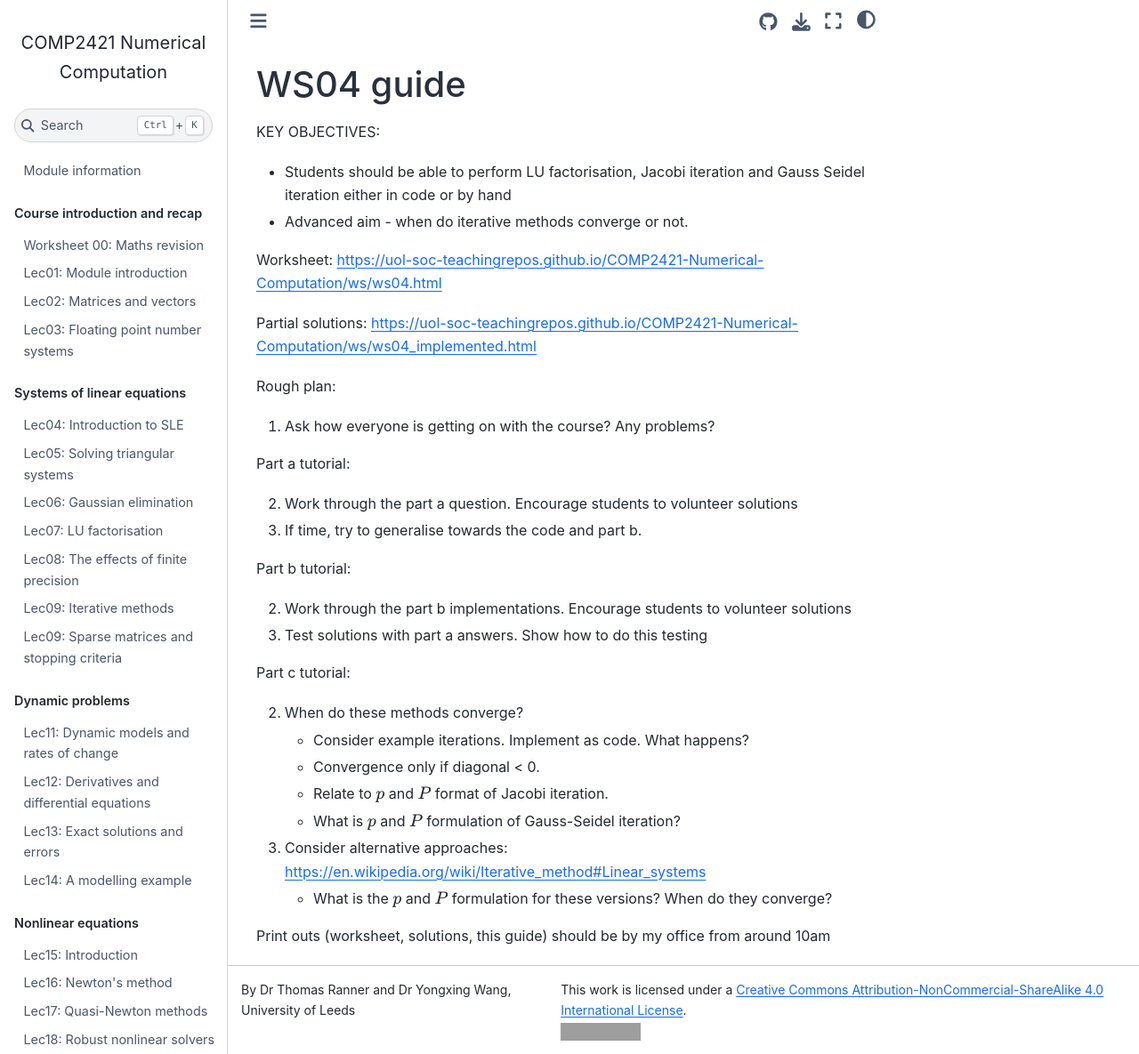
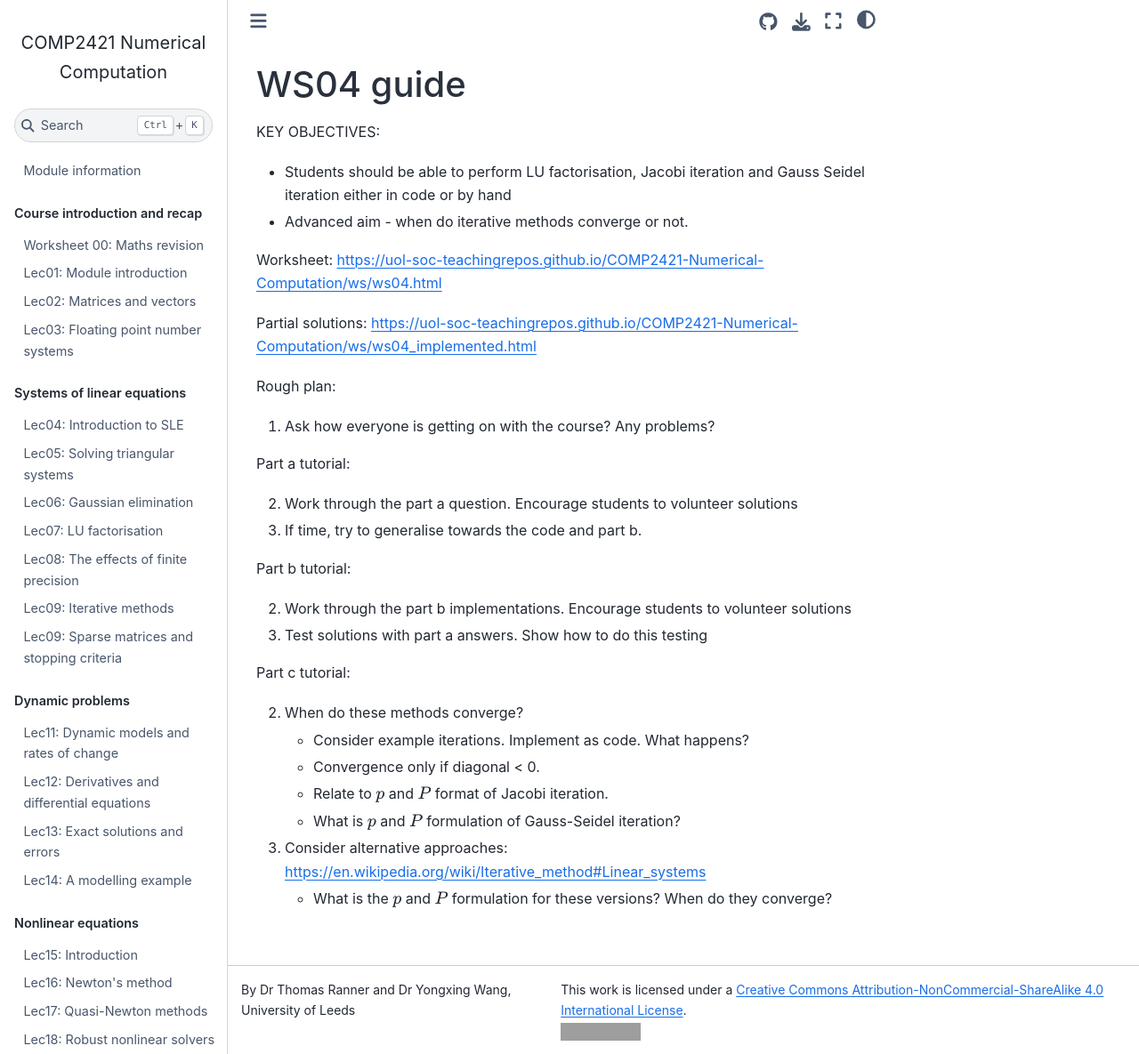
Before and after one commit to uol-soc-teachingrepos/COMP2421-Numerical-Computation, a Jupyter Book: the page built from ws/ws04_guide.md, in a window 1280 px wide and 1185 px high. Shown: the whole window at 89% size. Built offline with Jupyter Book 1.0.4 settings and Sphinx 7.4.7 and the Sphinx Book theme 1.1.4, drawn with Linux system fonts in a browser that asks for light colours; pages that are not in the unit, such as notebooks, are missing from menus; grey boxes are pictures that could not be loaded.

Commit message:
tweak guides

```diff
--- a/ws/ws04_guide.md
+++ b/ws/ws04_guide.md
@@ -37,5 +37,3 @@ Part c tutorial:
 3. Consider alternative approaches: https://en.wikipedia.org/wiki/Iterative_method#Linear_systems
 
     - What is the $p$ and $P$ formulation for these versions? When do they converge?
-
-Print outs (worksheet, solutions, this guide) should be by my office from around 10am
```
Also changed, not shown: ws/ws02_guide.md (+1 -0 lines), 1 other file.
